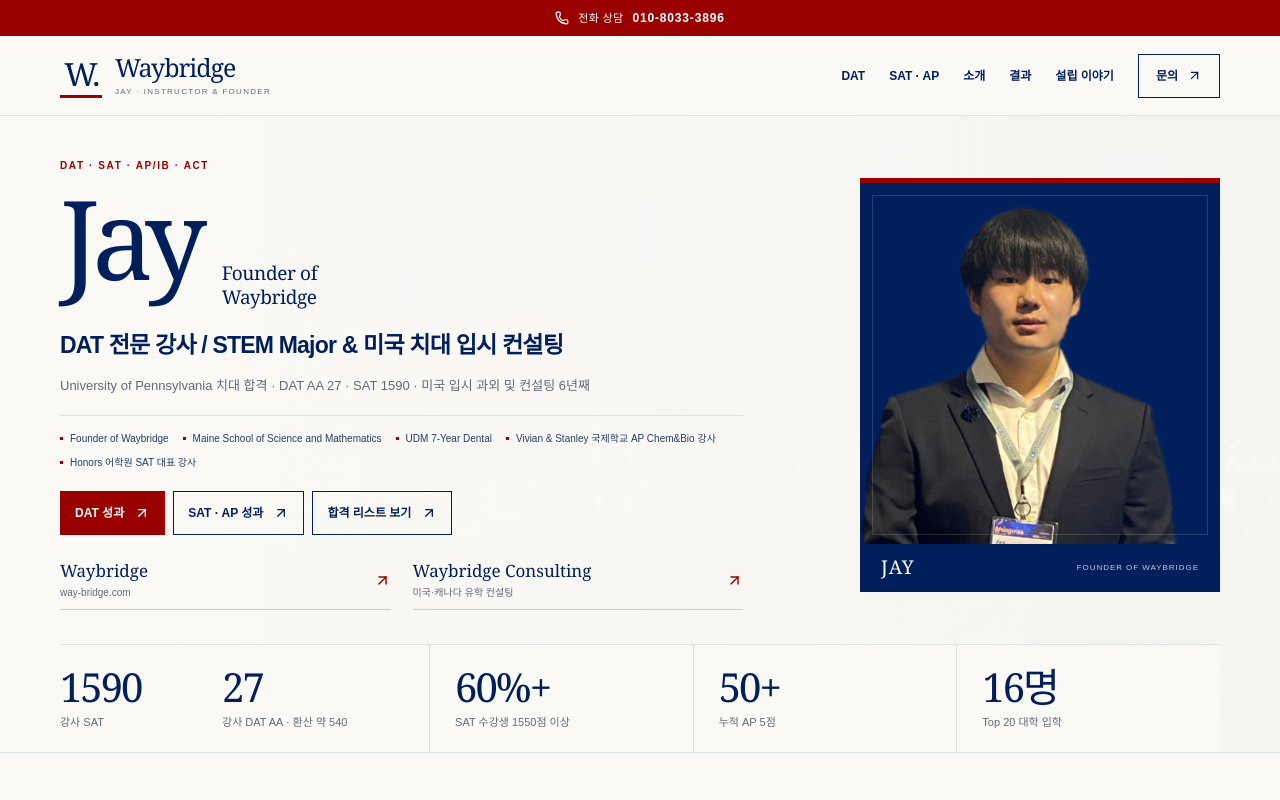
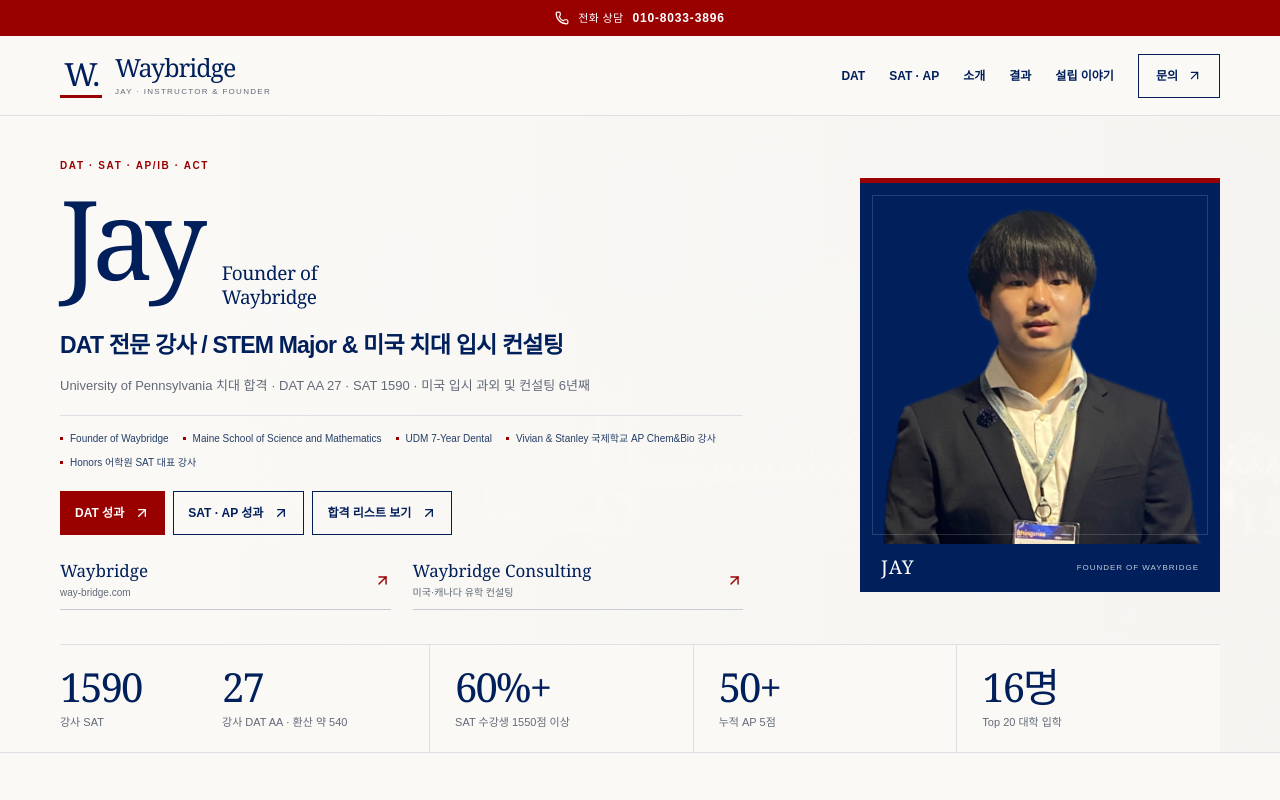
Before and after one commit to Taesu0410/waybridge, a Next.js app: page / in a window 1280 px wide. Shown: the top 800 px of the page. Built offline with nearby package versions, Linux system fonts and the light colour scheme; no server answers.

Commit message:
Center portrait and refine its rotation

```diff
--- a/app/globals.css
+++ b/app/globals.css
@@ -81,8 +81,8 @@
 .hero-site-links a:hover { border-color: var(--red); }
 .hero-photo { --portrait-height: 414px; position: relative; overflow: hidden; align-self: center; justify-self: end; width: 100%; max-width: 360px; height: var(--portrait-height); margin: 0 0 32px; border-top: 5px solid var(--red); background: var(--ink); }
 .hero-photo::before { content: ""; position: absolute; z-index: 1; inset: 12px 12px 57px; border: 1px solid rgba(255,255,255,.15); pointer-events: none; }
-/* Preserve the original cutout and its straightening angle. */
-.hero-photo img { position: absolute; top: -7%; left: 50%; width: auto; max-width: none; height: 168%; transform: translateX(-50%) rotate(6deg); transform-origin: 50% 50%; }
+/* Anchor the off-center face in the original cutout, not the full image bounds. */
+.hero-photo img { position: absolute; top: -7%; left: 50%; width: auto; max-width: none; height: 168%; transform: translateX(-43%) rotate(3deg); transform-origin: 43% 23%; }
 .hero-photo figcaption { position: absolute; inset: auto 0 0; z-index: 2; display: flex; align-items: center; justify-content: space-between; gap: 12px; min-height: 48px; padding: 12px 21px; background: var(--ink); color: var(--white); }
 .hero-photo figcaption span:first-child { font: 19px/1 var(--serif); letter-spacing: .05em; }
 .hero-photo figcaption span:last-child { font-size: 8px; letter-spacing: .12em; color: #c4ccdb; }
```
